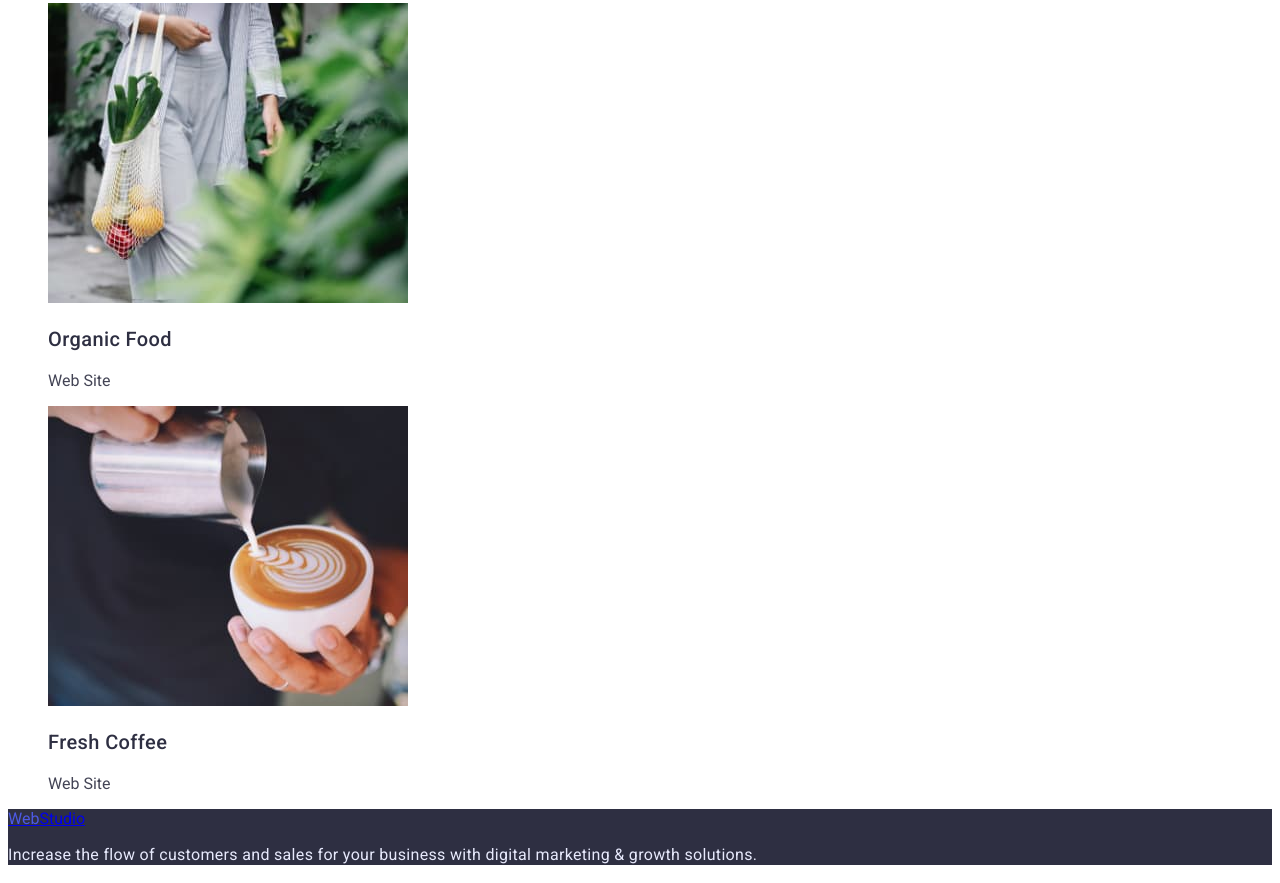
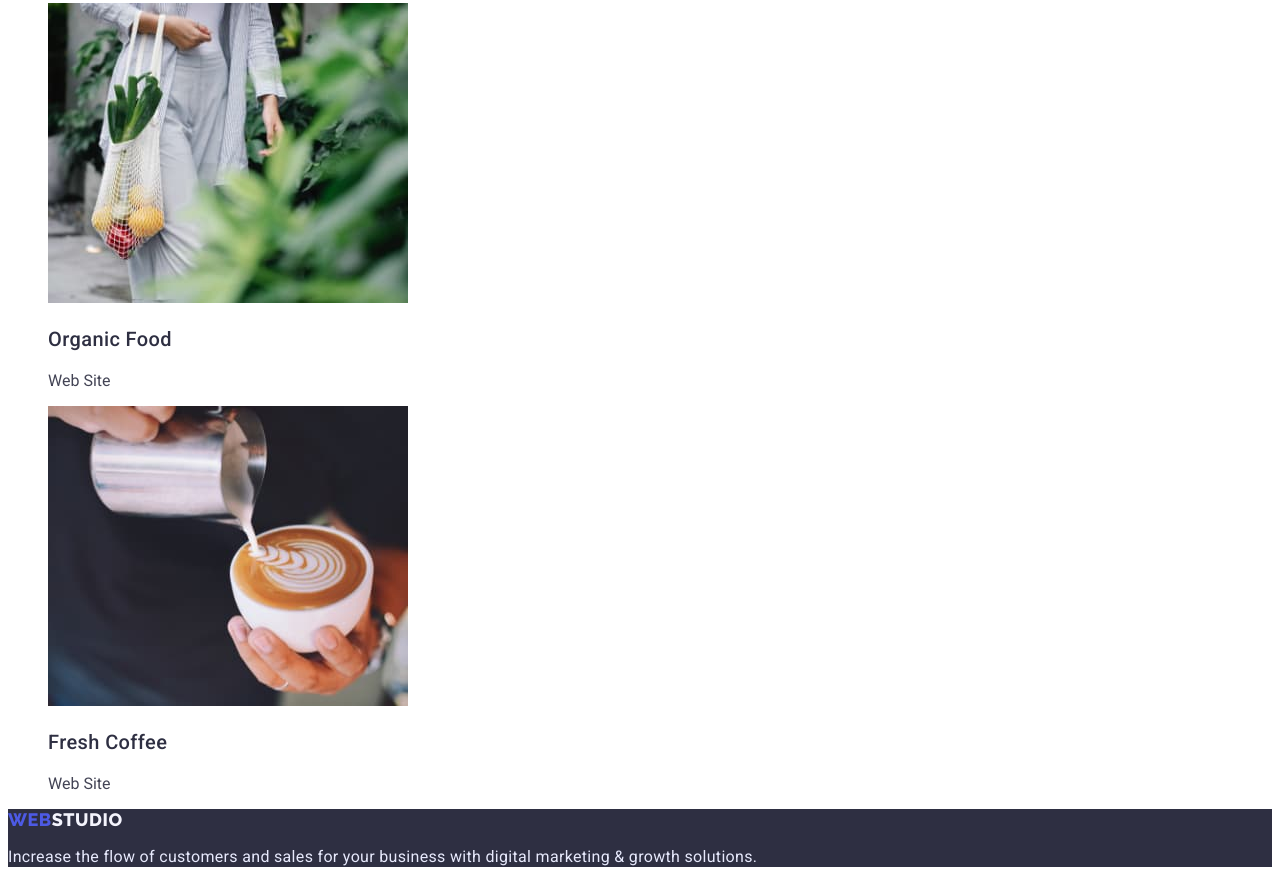
Before and after one commit to Andrii1308/goit-markup-hw-02, a plain HTML site: page portfolio.html in a window 1280 px wide. Shown: the part 3181-4064 px from the top of the page. Drawn offline with Linux system fonts and the light colour scheme.

Commit message:
finalization

```diff
--- a/portfolio.html
+++ b/portfolio.html
@@ -99,7 +99,7 @@
         </section>
     </main>
     <footer class="footer">
-        <a href="./index.html" class="logo-footer"> <span style="color: #4D5AE5;">Web</span>Studio</a>
+        <a href="./index.html" class="logo link">Web<span class="logo-part-footer">Studio</span></a>
         <p class="footer-description">Increase the flow of customers and sales for your business with digital marketing
             & growth solutions.
         </p>
```
